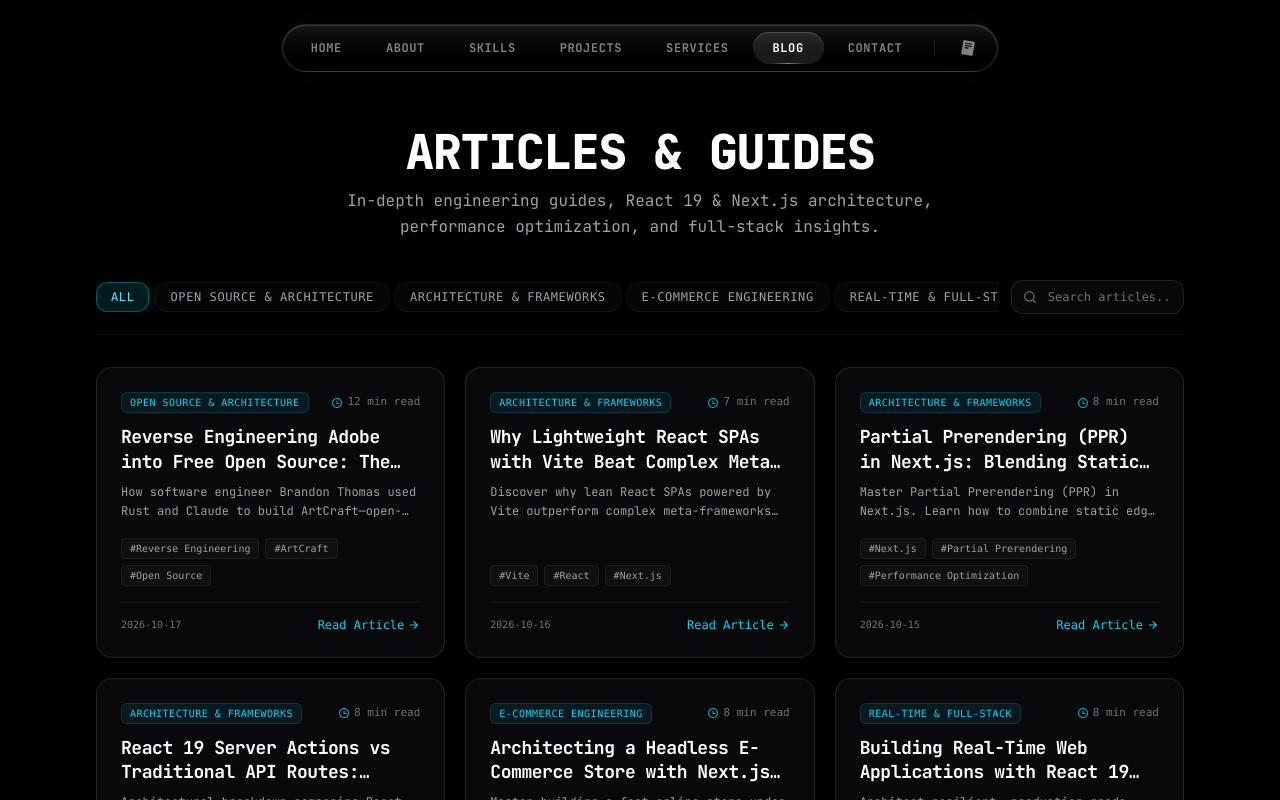
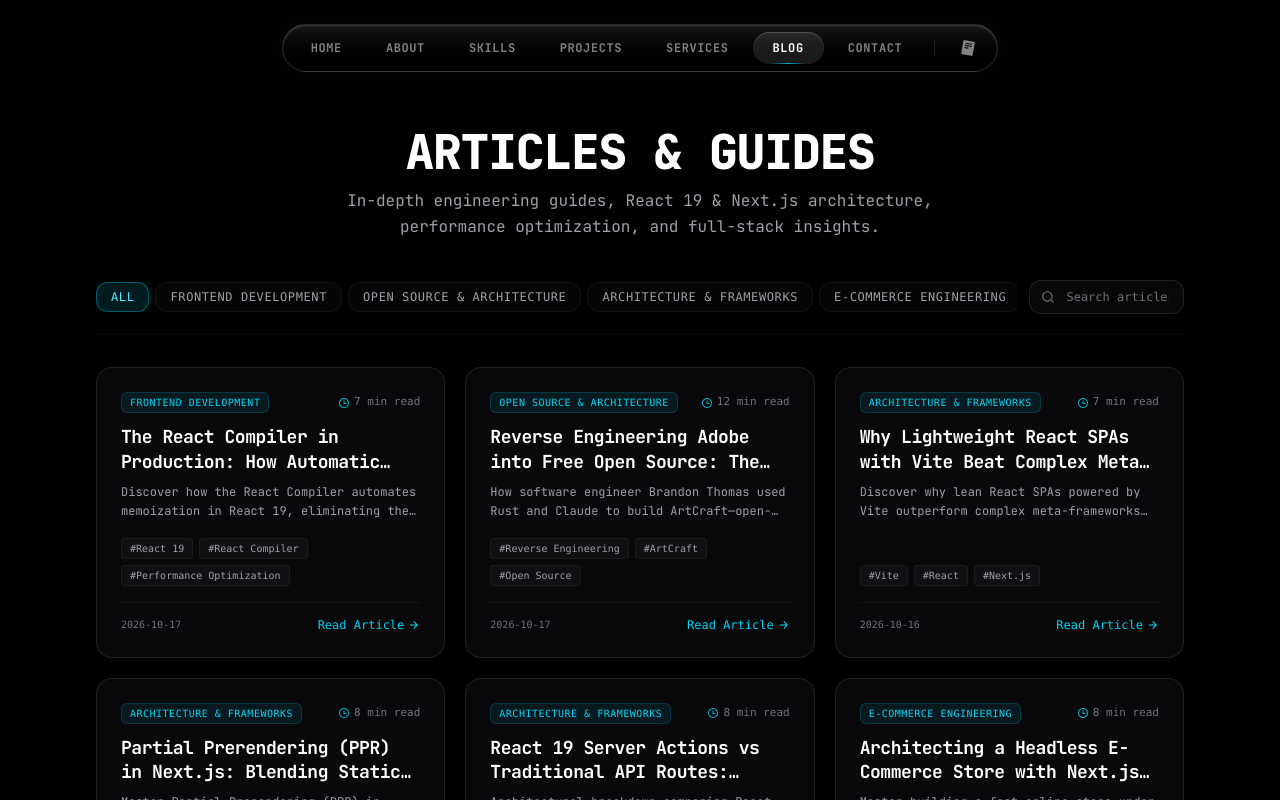
Before and after one commit to Aafaque-Nazir/Portfolio, a React (Vite) app: page /blog in a window 1280 px wide. Shown: the top 800 px of the page. Built offline with nearby package versions, Linux system fonts and the light colour scheme.

Commit message:
content: publish daily automated engineering blog

```diff
--- a/src/data/blogs.js
+++ b/src/data/blogs.js
@@ -1,4 +1,104 @@
 export const blogs = [
+  {
+    "id": "react-compiler-production-guide",
+    "slug": "react-compiler-production-guide",
+    "title": "The React Compiler in Production: How Automatic Memoization Eliminates useMemo and useCallback",
+    "description": "Discover how the React Compiler automates memoization in React 19, eliminating the need for manual useMemo and useCallback hooks in high-performance applications.",
+    "publishedAt": "2026-10-17",
+    "updatedAt": "2026-10-17",
+    "readTime": "7 min read",
+    "category": "Frontend Development",
+    "tags": [
+      "React 19",
+      "React Compiler",
+      "Performance Optimization",
+      "TypeScript"
+    ],
+    "author": {
+      "name": "Aafaque Nazir",
+      "role": "Freelance Full-Stack Developer",
+      "bio": "Independent web engineer building high-performance websites, e-commerce stores, and SaaS web applications for clients across India & worldwide.",
+      "avatar": "/og-image.png"
+    },
+    "quickAnswer": "The React Compiler is a build-time tool in React 19 that automatically analyzes component logic and inserts memoization primitives under the hood, safely eliminating the need for manual useMemo and useCallback hooks.",
+    "relatedProjectId": 1,
+    "faqs": [
+      {
+        "question": "Do I need to delete all existing useMemo and useCallback hooks when upgrading?",
+        "answer": "No. The React Compiler is designed to gracefully handle codebases that still contain manual memoization hooks, though you can safely remove them over time as the compiler handles reactivity automatically."
+      },
+      {
+        "question": "How does the React Compiler integrate into existing build pipelines?",
+        "answer": "The compiler integrates as a Babel plugin or directly through framework integrations like Next.js or Vite, running during your standard build or development server compilation step."
+      },
+      {
+        "question": "Does automatic memoization affect server-side rendering (SSR)?",
+        "answer": "Yes, positively. By optimizing component re-render trees at build time, it reduces unnecessary render cycles both on the server and during client-side hydration."
+      }
+    ],
+    "sections": [
+      {
+        "type": "heading",
+        "level": 2,
+        "title": "The Architectural Shift: Moving Beyond Manual Optimization"
+      },
+      {
+        "type": "paragraph",
+        "text": "For years, React developers spent countless hours debugging unnecessary re-renders, instrumenting performance profiles, and scattering useMemo and useCallback across their component trees. While effective when applied correctly, manual memoization introduces human error, increases cognitive overhead, and often leads to premature optimization or missed performance bottlenecks. When architecting complex state-heavy platforms such as our [Inventory Management / InvMaster OS](/projects/1), managing granular memoization across thousands of dynamic rows and real-time godown routing logic becomes exceptionally tedious."
+      },
+      {
+        "type": "paragraph",
+        "text": "The React Compiler changes the paradigm entirely. Operating as a static analysis tool during the build phase, it understands JavaScript semantics and React's reactivity model intimately. It analyzes component data flow, determines value mutability, and automatically wraps expressions in memoization boundaries where appropriate."
+      },
+      {
+        "type": "heading",
+        "level": 2,
+        "title": "How Automatic Memoization Works Under the Hood"
+      },
+      {
+        "type": "paragraph",
+        "text": "Unlike runtime hooks that rely on manual dependency arrays specified by the developer, the React Compiler tracks fine-grained variable reads and writes. It breaks down components into reactive dependency graphs and injects conditional memoization checks only when input values have genuinely changed."
+      },
+      {
+        "type": "code",
+        "language": "tsx",
+        "caption": "Standard React code before and after compiler optimization",
+        "code": "// Before: Manual hooks required\nfunction ProductTable({ items, onSelect }) {\n  const sortedItems = useMemo(() => {\n    return [...items].sort((a, b) => a.name.localeCompare(b.name));\n  }, [items]);\n\n  const handleRowClick = useCallback((id) => {\n    onSelect(id);\n  }, [onSelect]);\n\n  return <Table data={sortedItems} onClick={handleRowClick} />;\n}\n\n// After: Clean, declarative React 19 code with zero memo hooks\nfunction ProductTable({ items, onSelect }) {\n  const sortedItems = [...items].sort((a, b) => a.name.localeCompare(b.name));\n  const handleRowClick = (id) => onSelect(id);\n\n  return <Table data={sortedItems} onClick={handleRowClick} />;\n}"
+      },
+      {
+        "type": "callout",
+        "title": "Engineering Takeaway",
+        "text": "By relying on the compiler rather than manual dependency arrays, you eliminate the risk of stale closures and missing dependency bugs that frequently plague large-scale React applications."
+      },
+      {
+        "type": "heading",
+        "level": 2,
+        "title": "Best Practices for Writing Compiler-Friendly Code"
+      },
+      {
+        "type": "paragraph",
+        "text": "To get the maximum benefit from the React Compiler, your codebase must adhere to standard React rules of data immutability and side-effect management. Breaking these rules will cause the compiler to bail out of optimizing specific components."
+      },
+      {
+        "type": "list",
+        "items": [
+          "Never mutate props or state directly; always return new object or array references.",
+          "Keep rendering logic pure and free of side-effects (move mutations into useEffect or event handlers).",
+          "Adopt strict TypeScript types to help the static analyzer infer data flow accurately.",
+          "Run the official ESLint plugin for the React Compiler to catch non-compliant patterns early in development."
+        ]
+      },
+      {
+        "type": "heading",
+        "level": 2,
+        "title": "Need Help Implementing This in Your Product?"
+      },
+      {
+        "type": "paragraph",
+        "text": "As an independent web developer based in Navi Mumbai, I help businesses modernize their tech stacks and build exceptionally fast, production-ready web applications. Explore my [Full-Stack Web Development Services](/services) or [get in touch with Aafaque](/contact) to discuss your next project."
+      }
+    ]
+  },
   {
     "id": "reverse-engineering-adobe-open-source-artcraft-ai-clones",
     "slug": "reverse-engineering-adobe-open-source-artcraft-ai-clones",
```
Also changed, not shown: public/llms-full.txt, 1 other file (tests, documents, lock files or other folders).
